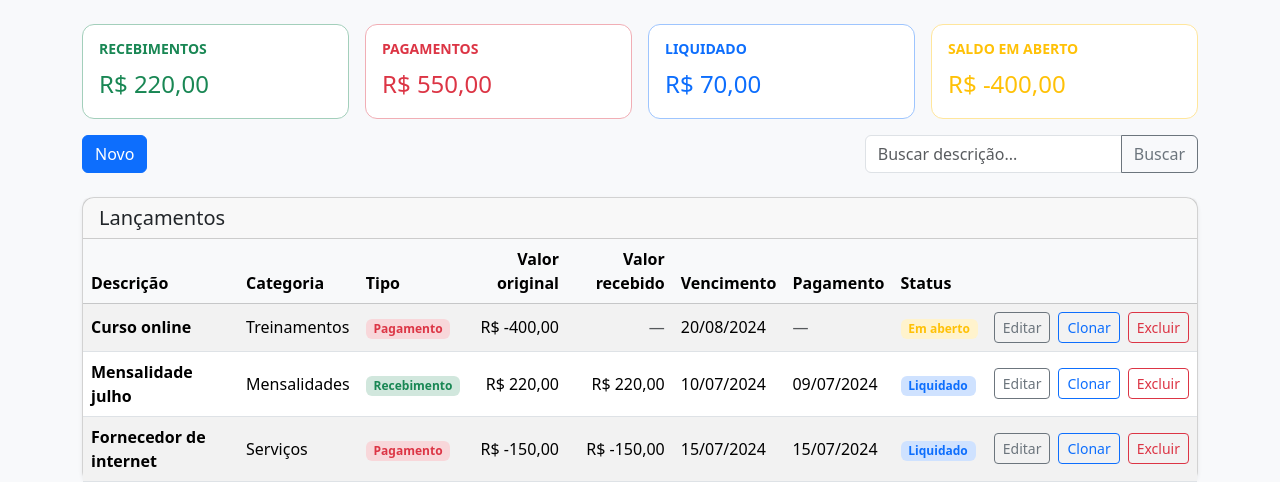
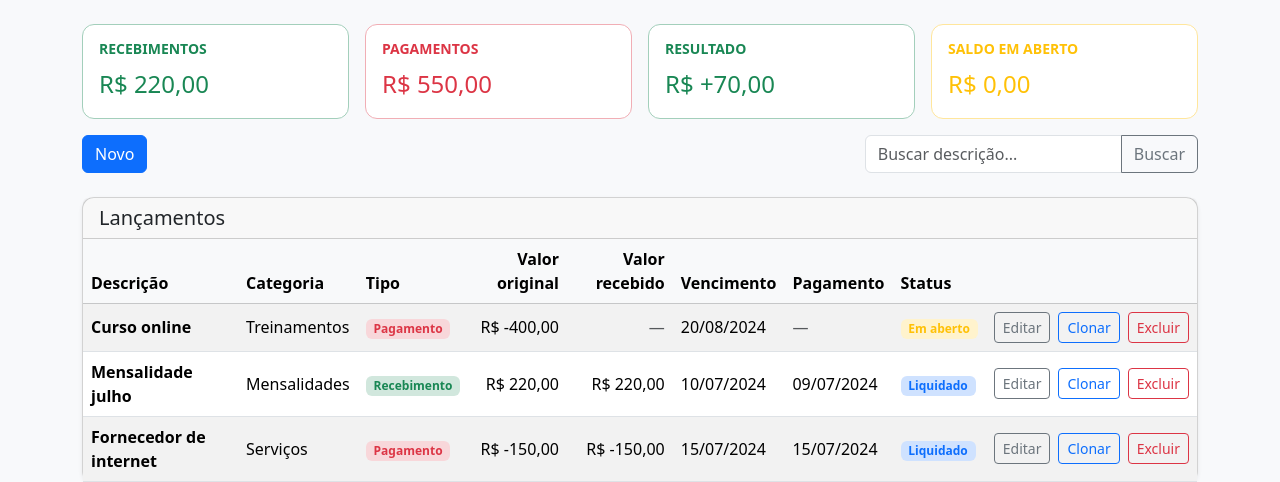
Before and after one commit to rogeriothe/financeiro, a Django app: page /entries/ in a window 1280 px wide. Shown: the part 56-538 px from the top of the page. Run offline with Django 5.2, Linux system fonts and the light colour scheme; the visitor is signed in with stand-in values (Sample User, id 1); data comes from the database, SQL or seed files in the repository.

```diff
--- a/src/entries/views.py
+++ b/src/entries/views.py
@@ -17,29 +17,21 @@ from .models import Entry
 
 
 def _totals_context() -> dict[str, Decimal]:
-    def _safe_total(queryset) -> Decimal:
-        return queryset.aggregate(total=Sum("original_value"))["total"] or Decimal("0.00")
+    def _safe_sum(queryset, field: str) -> Decimal:
+        return queryset.aggregate(total=Sum(field))["total"] or Decimal("0.00")
 
-    receivables_total = _safe_total(Entry.objects.receivables())
-    payables_total = abs(_safe_total(Entry.objects.payables()))
-    settled_total = abs(
-        (
-            Entry.objects.filter(payment_date__isnull=False).aggregate(total=Sum("received_value"))["total"]
-            or Decimal("0.00")
-        )
-    )
-    totals = Entry.objects.aggregate(
-        original_total=Sum("original_value"),
-        received_total=Sum("received_value"),
-    )
-    original_total = totals["original_total"] or Decimal("0.00")
-    received_total = totals["received_total"] or Decimal("0.00")
-    outstanding_total = original_total - received_total
+    receivables_total = _safe_sum(Entry.objects.receivables(), "original_value")
+    payables_total = abs(_safe_sum(Entry.objects.payables(), "original_value"))
+    result_total = _safe_sum(Entry.objects.settled(), "received_value")
+    receivables_received_total = _safe_sum(Entry.objects.receivables(), "received_value")
+    outstanding_total = receivables_total - receivables_received_total
+    if outstanding_total < 0:
+        outstanding_total = Decimal("0.00")
 
     return {
         "receivables_total": receivables_total,
         "payables_total": payables_total,
-        "settled_total": settled_total,
+        "result_total": result_total,
         "outstanding_total": outstanding_total,
     }
 
--- a/src/templates/entries/partials/entry_summary.html
+++ b/src/templates/entries/partials/entry_summary.html
@@ -17,12 +17,21 @@
     </div>
   </div>
   <div class="col-sm-6 col-xl-3">
-    <div class="card border-primary-subtle">
-      <div class="card-body text-primary">
-        <h6 class="text-uppercase small fw-semibold">Liquidado</h6>
-        <p class="fs-4 mb-0">R$ {{ settled_total|floatformat:2 }}</p>
+    {% if result_total >= 0 %}
+      <div class="card border-success-subtle">
+        <div class="card-body text-success">
+          <h6 class="text-uppercase small fw-semibold">Resultado</h6>
+          <p class="fs-4 mb-0">R$ +{{ result_total|floatformat:2 }}</p>
+        </div>
       </div>
-    </div>
+    {% else %}
+      <div class="card border-danger-subtle">
+        <div class="card-body text-danger">
+          <h6 class="text-uppercase small fw-semibold">Resultado</h6>
+          <p class="fs-4 mb-0">R$ -{{ result_total|floatformat:2|slice:"1:" }}</p>
+        </div>
+      </div>
+    {% endif %}
   </div>
   <div class="col-sm-6 col-xl-3">
     <div class="card border-warning-subtle">
```
Also changed, not shown: docker-compose.yml (+7 -6 lines).
